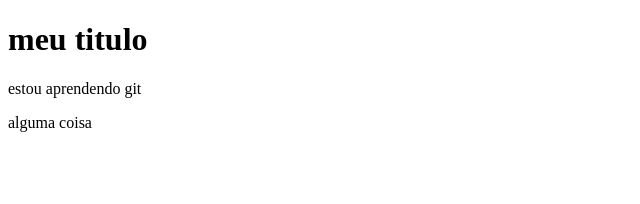
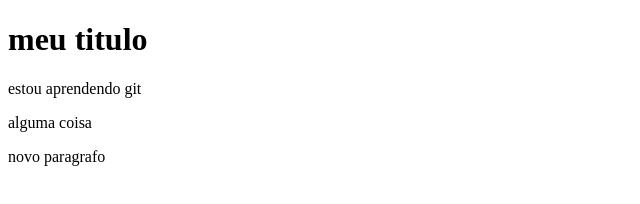
Before and after one commit to Andreisilva-dev/tuturial_git, a plain HTML site: page index.html in a window 1280 px wide. Shown: the whole page, without its empty margins (0-640 px from the left). Drawn offline with Linux system fonts and the light colour scheme.

Commit message:
nova demanda

```diff
--- a/index.html
+++ b/index.html
@@ -15,5 +15,8 @@
     <p>
         alguma coisa
     </p>
+    <p>
+        novo paragrafo
+    </p>
 </body>
 </html>
```
